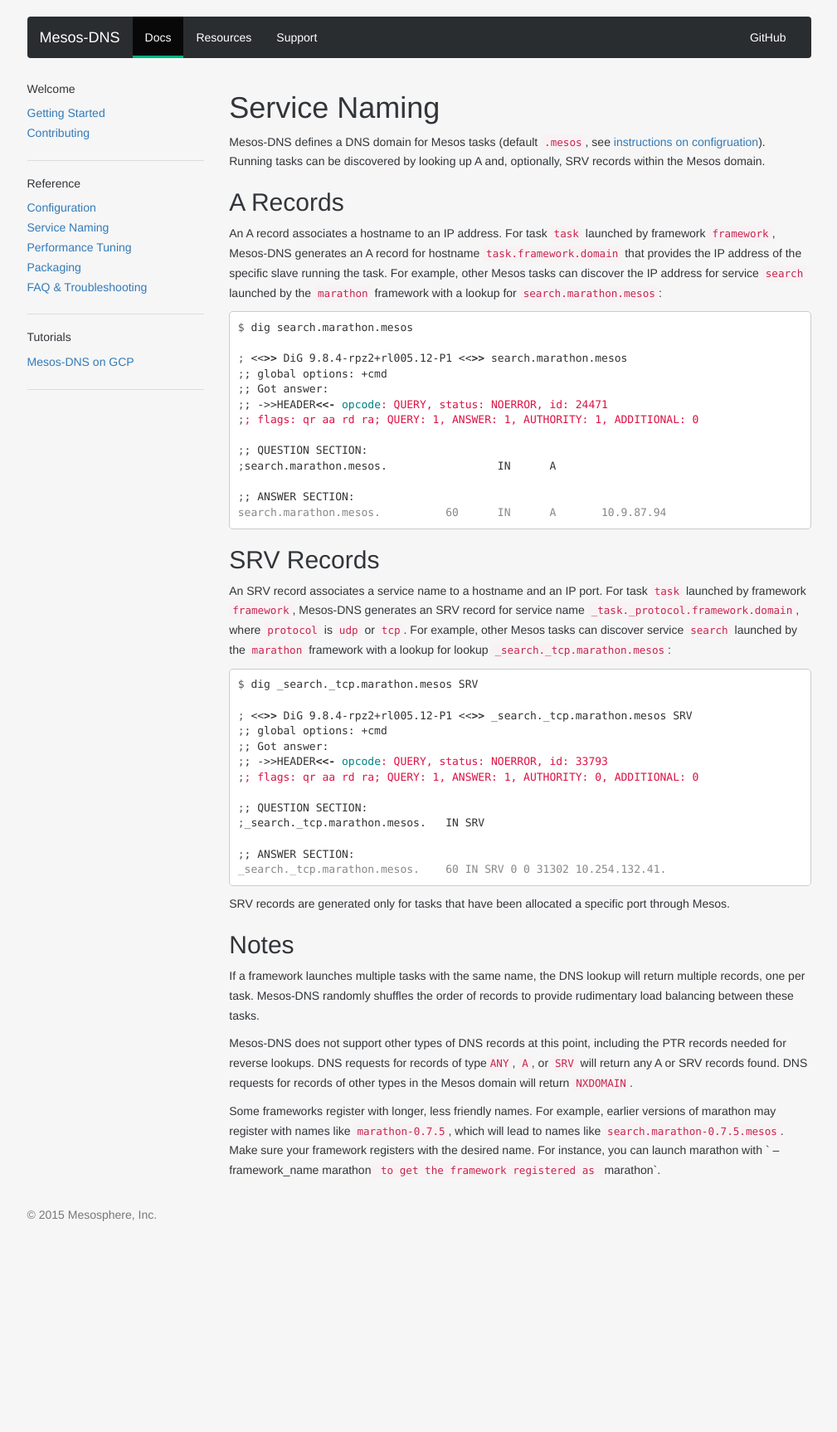
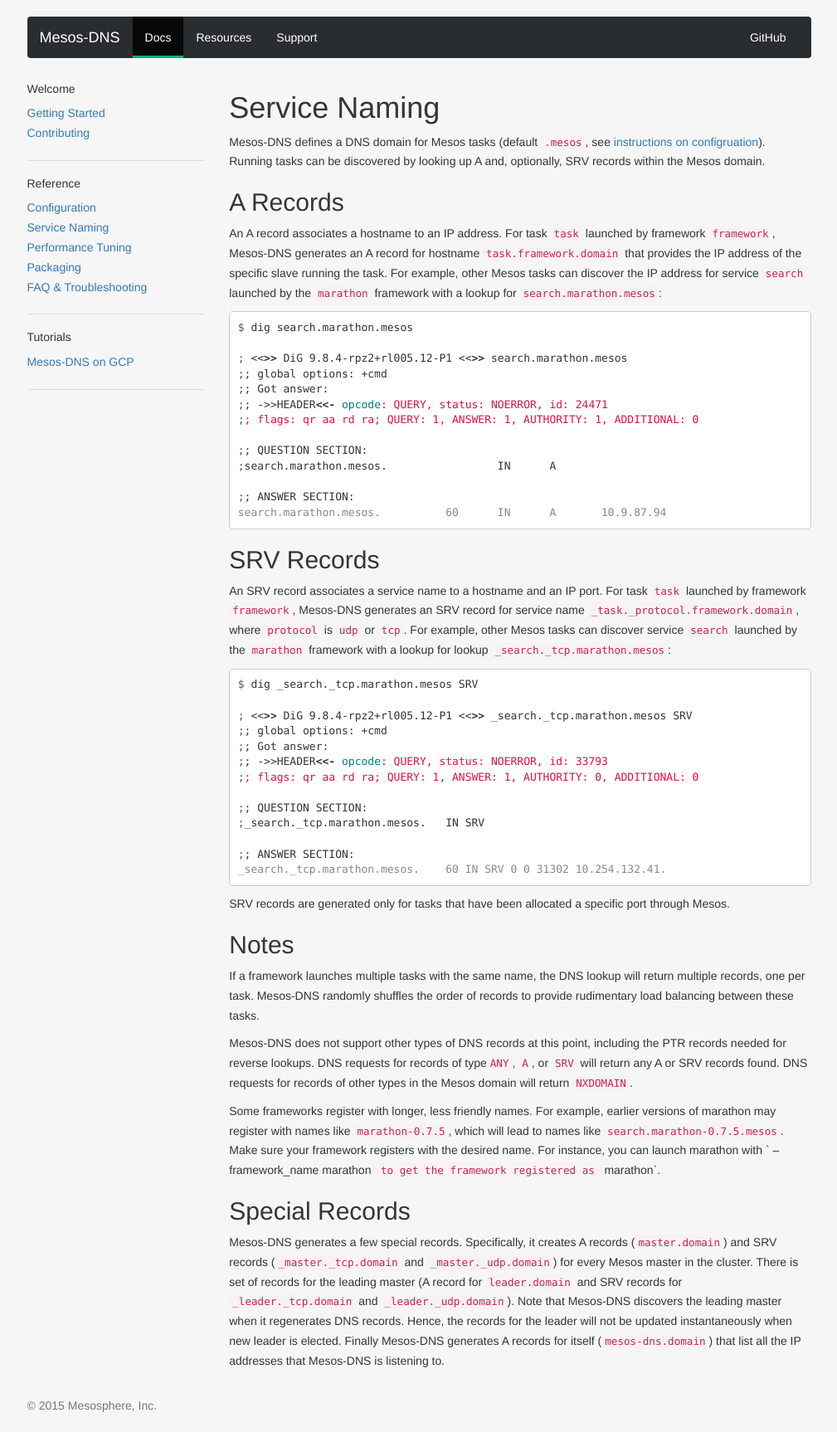
Before and after one commit to mesosphere/mesos-dns, a Jekyll site: the page built from docs/docs/naming.md, in a window 1280 px wide. Shown: the whole page at 83% size, without its empty margins (135-1144 px from the left). Built offline with Jekyll 4.4.1, drawn with Linux system fonts in a browser that asks for light colours; nearby versions of some CDN libraries; some web fonts are replaced; Markdown is read by kramdown in place of the engine named in the settings; before the commit the page ends 1497 px from its top, so only the background shows below that.

Commit message:
Updated documentation.

```diff
--- a/docs/docs/naming.md
+++ b/docs/docs/naming.md
@@ -48,6 +48,7 @@ _search._tcp.marathon.mesos.	60 IN SRV 0 0 31302 10.254.132.41.
 
 SRV records are generated only for tasks that have been allocated a specific port through Mesos.
 
+
 ## Notes
 
 If a framework launches multiple tasks with the same name, the DNS lookup will return multiple records, one per task. Mesos-DNS randomly shuffles the order of records to provide rudimentary load balancing between these tasks.
@@ -55,3 +56,7 @@ If a framework launches multiple tasks with the same name, the DNS lookup will r
 Mesos-DNS does not support other types of DNS records at this point, including the PTR records needed for reverse lookups. DNS requests for records of type`ANY`, `A`, or `SRV` will return any A or SRV records found. DNS requests for records of other types in the Mesos domain will return `NXDOMAIN`.
 
 Some frameworks register with longer, less friendly names. For example, earlier versions of marathon may register with names like `marathon-0.7.5`, which will lead to names like `search.marathon-0.7.5.mesos`. Make sure your framework registers with the desired name. For instance, you can launch marathon with ` --framework_name marathon` to get the framework registered as `marathon`.
+
+## Special Records
+
+Mesos-DNS generates a few special records. Specifically, it creates A records (`master.domain`) and SRV records (`_master._tcp.domain` and `_master._udp.domain`) for every Mesos master in the cluster. There is set of records for the leading master (A record for `leader.domain` and SRV records for `_leader._tcp.domain` and `_leader._udp.domain`). Note that Mesos-DNS discovers the leading master when it regenerates DNS records. Hence, the records for the leader will not be updated instantaneously when new leader is elected. Finally Mesos-DNS generates A records for itself (`mesos-dns.domain`) that list all the IP addresses that Mesos-DNS is listening to.
```
